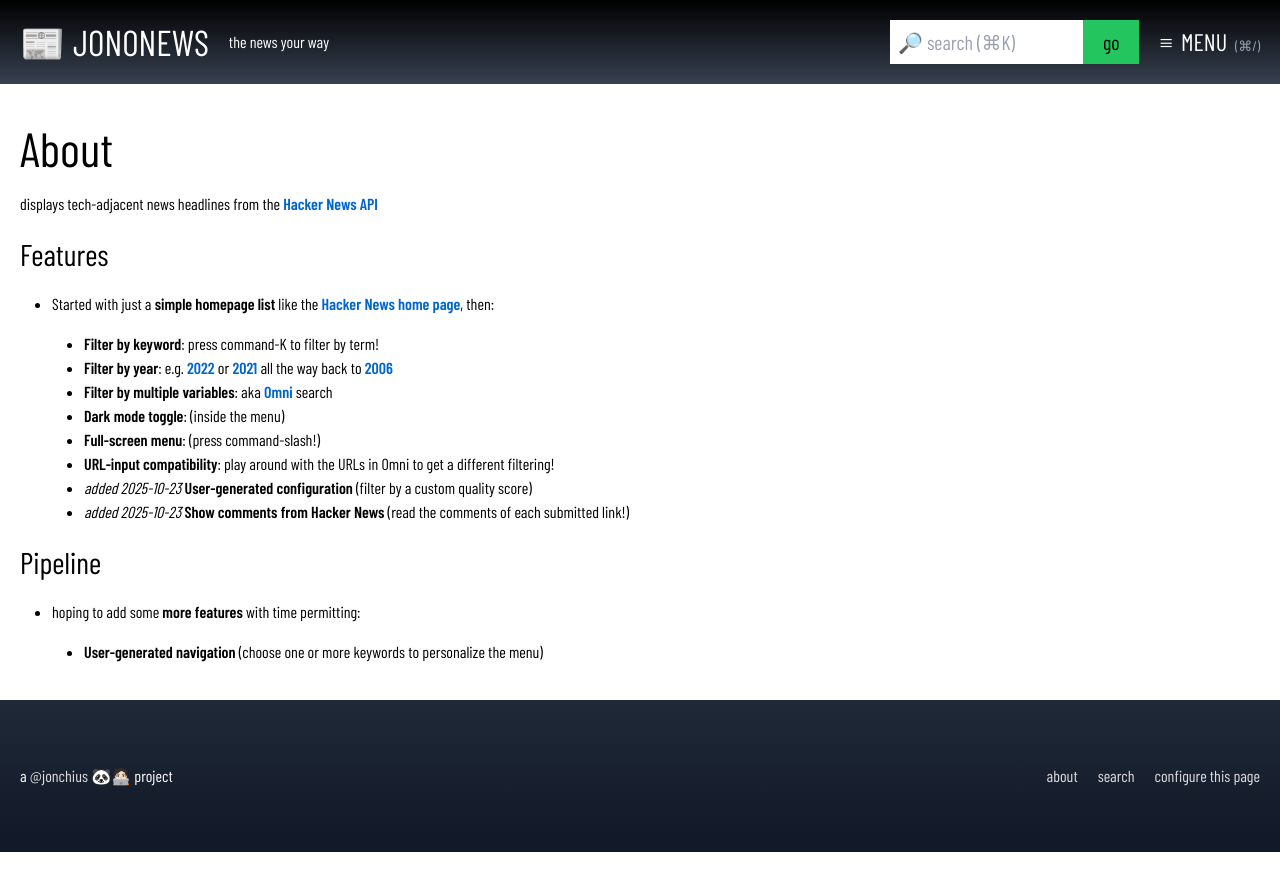
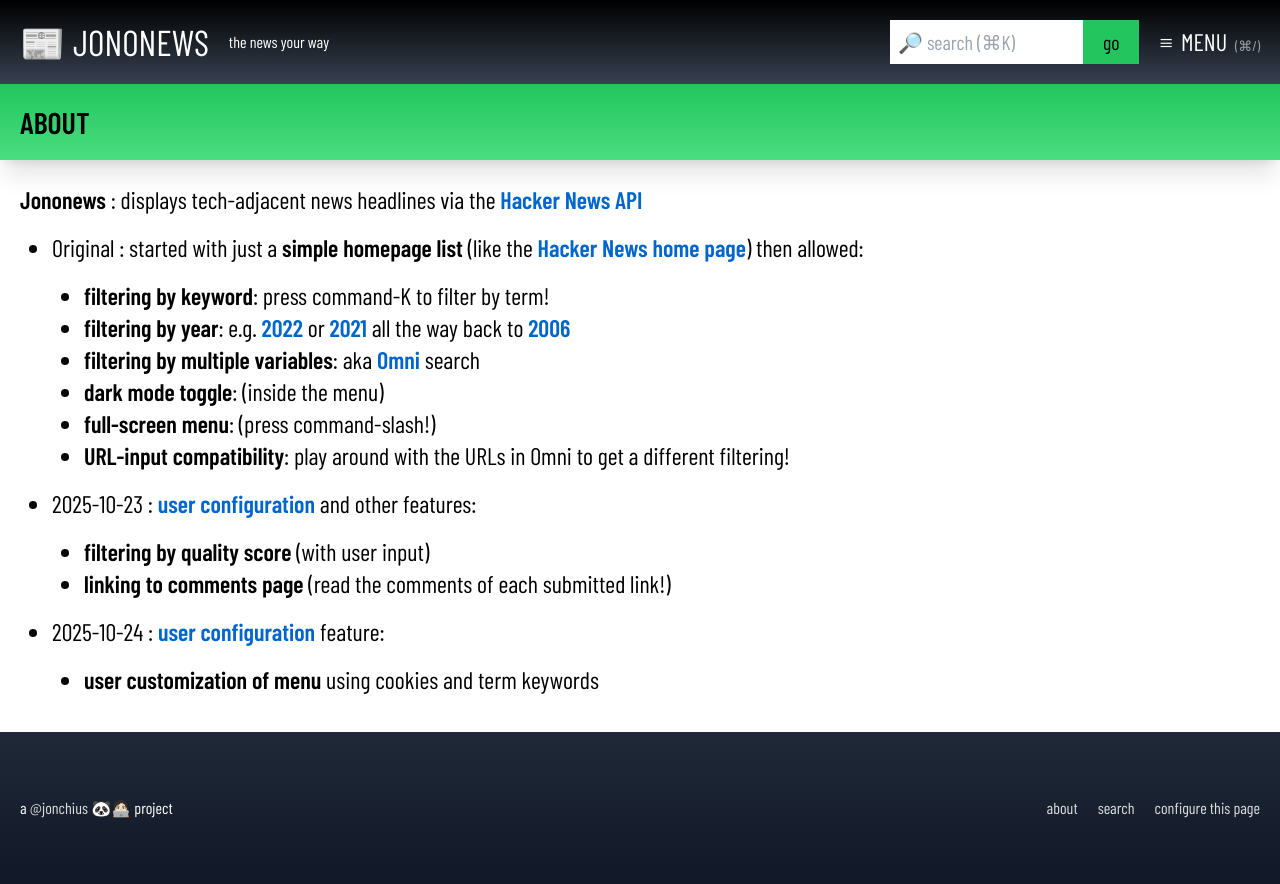
Before and after one commit to jonchius/jononews, a Next.js app: page /about in a window 1280 px wide. Before the commit the page ends 852 px from the top, so only its background shows below. Built offline with nearby package versions, Linux system fonts and the light colour scheme; a web font is replaced by a local one.

Commit message:
updating about page

```diff
--- a/app/about/page.tsx
+++ b/app/about/page.tsx
@@ -5,43 +5,53 @@ explanation of the project
 */
 
 import { MainDiv } from "../../components/main"
+import { PageNavi, NaviName } from "../../components/navi"
+import { text } from "../../components/text"
 import Link from "next/link"
 
 export default function About() {
 
   return (
-    <MainDiv>
 
-      <h2 className="text-5xl my-5">About</h2>
+    <>
+
+      <PageNavi>
+        <NaviName label={`${text['about']}`} />
+      </PageNavi>
+
+      <MainDiv className="mt-20 text-2xl">
+
         <p>
-        displays tech-adjacent news headlines from the <Link href="https://hn.algolia.com/api" target="_blank">Hacker News API</Link>
+          <strong>Jononews</strong> : displays tech-adjacent news headlines via the <Link href="https://hn.algolia.com/api" target="_blank">Hacker News API</Link>
         </p>
 
-      <h3 className="text-3xl my-5">Features</h3>
         <ul>
-        <li>Started with just a <strong>simple homepage list</strong> like the <Link href="https://news.ycombinator.com/" target="_blank">Hacker News home page</Link>, then:
+          <li>Original : started with just a <strong>simple homepage list</strong> (like the <Link href="https://news.ycombinator.com/" target="_blank">Hacker News home page</Link>) then allowed:
             <ul>
-            <li><strong>Filter by keyword</strong>: press command-K to filter by term!</li>
-            <li><strong>Filter by year</strong>: e.g. <Link href="/year/2022">2022</Link> or <Link href="/year/2021">2021</Link> all the way back to <Link href="/year/2006">2006</Link></li>
-            <li><strong>Filter by multiple variables</strong>: aka <Link href="/omni/">Omni</Link> search</li>
-            <li><strong>Dark mode toggle</strong>: (inside the menu)</li>
-            <li><strong>Full-screen menu</strong>: (press command-slash!)</li>
+              <li><strong>filtering by keyword</strong>: press command-K to filter by term!</li>
+              <li><strong>filtering by year</strong>: e.g. <Link href="/year/2022">2022</Link> or <Link href="/year/2021">2021</Link> all the way back to <Link href="/year/2006">2006</Link></li>
+              <li><strong>filtering by multiple variables</strong>: aka <Link href="/omni/">Omni</Link> search</li>
+              <li><strong>dark mode toggle</strong>: (inside the menu)</li>
+              <li><strong>full-screen menu</strong>: (press command-slash!)</li>
               <li><strong>URL-input compatibility</strong>: play around with the URLs in Omni to get a different filtering!</li>
-            <li><em>added 2025-10-23</em> <strong>User-generated configuration</strong> (filter by a custom quality score)</li>
-            <li><em>added 2025-10-23</em> <strong>Show comments from Hacker News</strong> (read the comments of each submitted link!)</li>
+            </ul>
+          </li>
+          <li>2025-10-23 : <strong><Link href="/conf">user configuration</Link></strong> and other features:
+            <ul>
+              <li><strong>filtering by quality score</strong> (with user input)</li>
+              <li><strong>linking to comments page</strong> (read the comments of each submitted link!)</li>
+            </ul>
+          </li>
+          <li>2025-10-24 : <strong><Link href="/conf">user configuration</Link></strong> feature:
+            <ul>
+              <li><strong>user customization of menu</strong> using cookies and term keywords</li>
             </ul>
           </li>
         </ul>
 
-      <h3 className="text-3xl my-5">Pipeline</h3>
-      <ul>
-        <li>hoping to add some <strong>more features</strong> with time permitting:</li>
-        <ul>
-          <li><strong>User-generated navigation</strong> (choose one or more keywords to personalize the menu)</li>
-        </ul>
-      </ul>
+      </MainDiv>
 
-    </MainDiv>
+    </>
   )
 
 }
```
Lines whose indentation alone changed are shown as unchanged.
